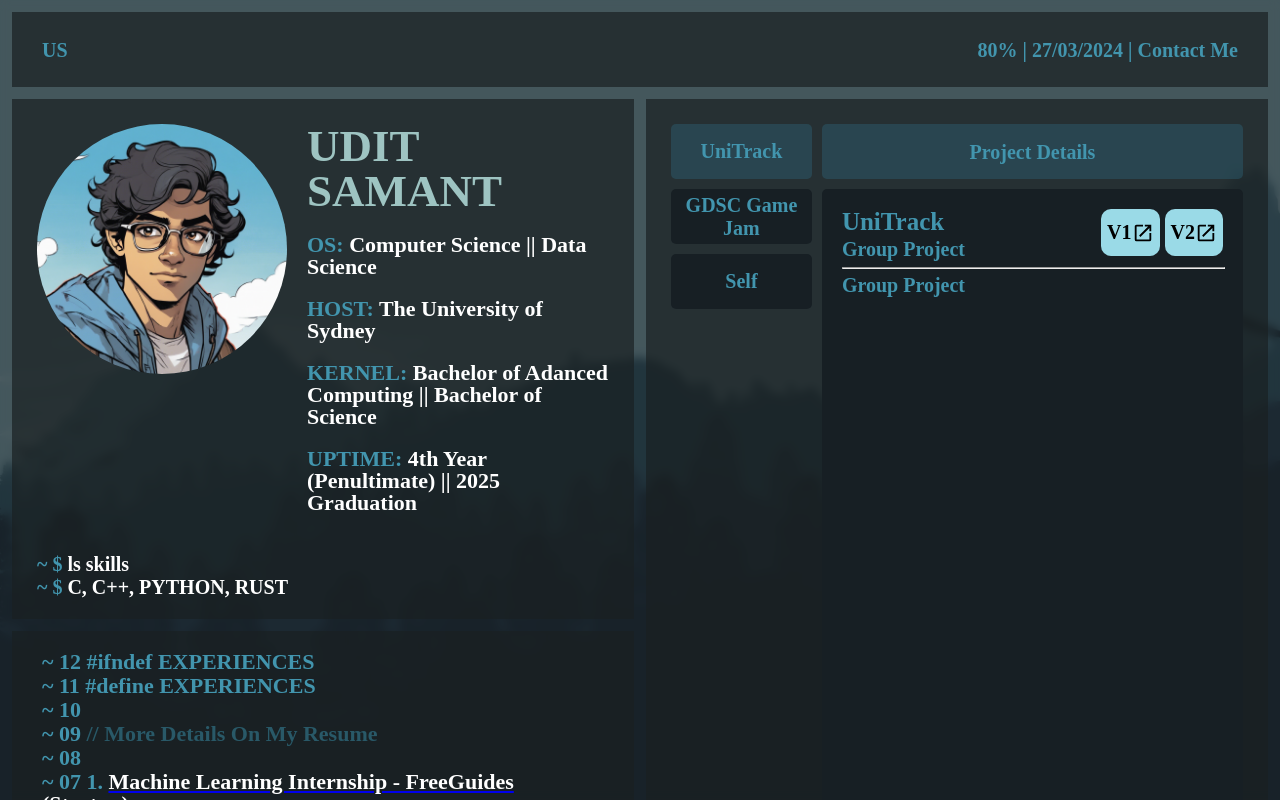
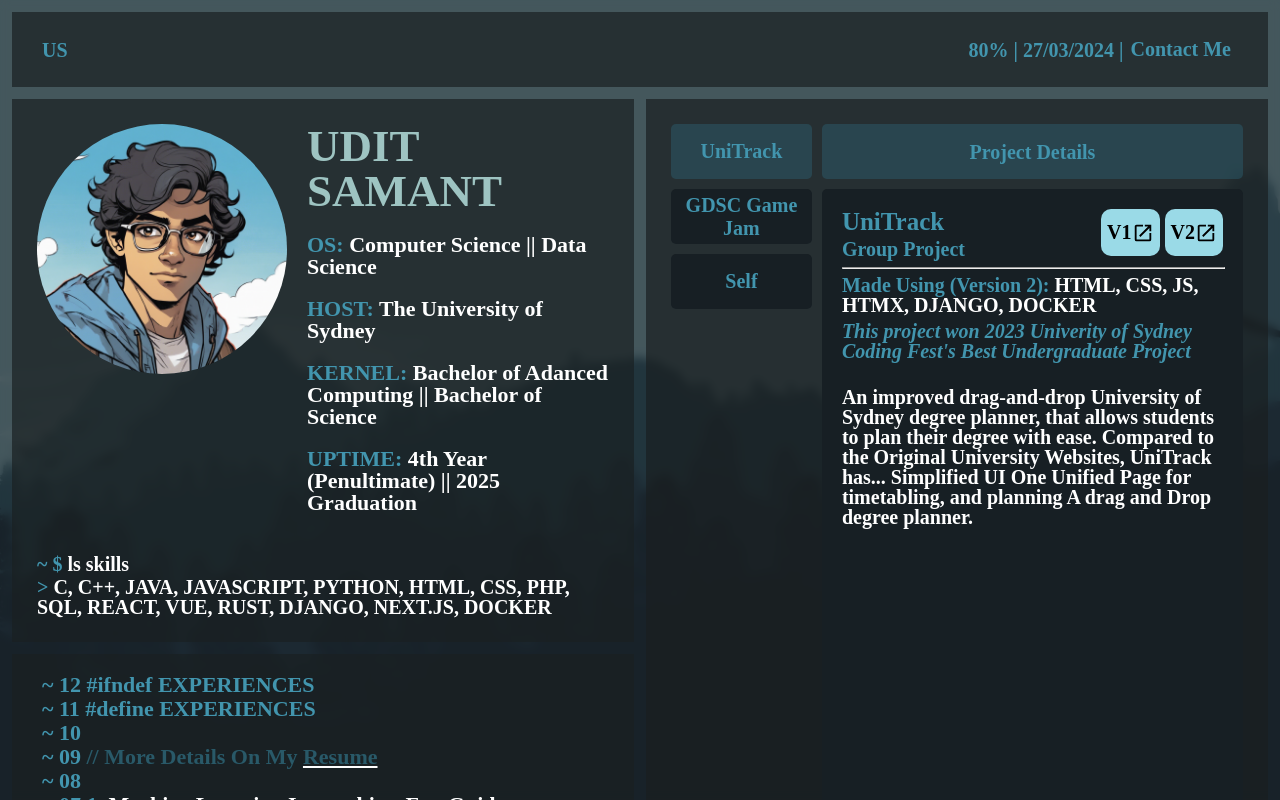
Before and after one commit to GoodGameRuler/personal_website, a Vue app: page / in a window 1280 px wide. Built offline with nearby package versions, Linux system fonts and the light colour scheme.

Commit message:
Add most features
- Add contact me popup
- Add all proj desc
- Add general css fixups

```diff
--- a/src/App.vue
+++ b/src/App.vue
@@ -37,36 +37,47 @@
                   <DevBox />
                   <ExpBox />
                   <div class="proj infoBox">
+                      <div class="singleProjectDetailsTitle projectBox"> Project Details </div>
                       <ProjButton v-for="button in projButtons" :key="button.no" :button="button" :selectedButton="selectedButton" @select-button="handleSelectButton" />
-                      <div class="singleProjectDetailsTitle projectBox"> Project Details </div>
                       <!--  SELF SHOULD BE LAST -->
                       <div v-if="selectedButton === 1" class="singleProjectDescBox projectBox">
                           <div class="projectHeader">
                               <p class="headerText" style="font-size: 25px;"> UniTrack </p>
                               <p class="headerDesc"> Group Project </p>
-                              <button class=""> V1<img src="./assets/link.svg" /> </button>
-                              <button class=""> V2<img src="./assets/link.svg" /> </button>
+                              <button class="linkButton" onclick="window.open('https://unitrack.au/','_blank')"> V1<img src="./assets/link.svg" /> </button>
+                              <button class="linkButton" onclick="window.open('https://github.com/USYDUniTrack/unitrack','_blank')"> V2<img src="./assets/link.svg" /> </button>
                           </div>
                           <hr />
-                          <p> Group Project </p>
+                          <p> Made Using (Version 2): <span style="color: #FFFFFF;"> HTML, CSS, JS, HTMX, DJANGO, DOCKER </span></p>
+                          <p style="font-style: italic;"> This project won 2023 Univerity of Sydney Coding Fest's Best Undergraduate Project </p> <br />
+
+                          <p> <span style="color: #FFFFFF;"> An improved drag-and-drop University of Sydney degree planner, that allows students to plan their degree with ease.
+                              Compared to the Original University Websites, UniTrack has... Simplified UI One Unified Page for timetabling, and planning A drag and Drop degree planner. </span> </p>
 
                       </div>
                       <div v-if="selectedButton === 2" class="singleProjectDescBox projectBox">
                           <div class="projectHeader">
                               <p class="headerText" style="font-size: 25px;"> Google DSC Game Jam </p>
                               <p class="headerDesc"> Team Planned Event </p>
-                              <button class=""> <img src="./assets/link.svg" /> </button>
+                              <button class="linkButton" onclick="window.open('https://github.com/GoodGameRuler/GDSC-PyGame','_blank')"> <img src="./assets/link.svg" /> </button>
                           </div>
                           <hr />
+                          <p> Made Using: <span style="color: #FFFFFF;"> PYGAME, FIGMA </span></p> <br />
+
+                          <p> <span style="color: #FFFFFF;"> A introduction to Game Development workshop that I orchastrated with my team at GDSC, at Google HQ Sydney. It was the opening for our Game Jam Competition. </span> </p> <br />
+                          <p> <span style="color: #FFFFFF;"> The goal was to inspire stuents, to be creative and hopfeully introuce them to a different career option in CS. Here were the results: link. </span> </p>
 
                       </div>
                       <div v-if="selectedButton === 1000" class="singleProjectDescBox projectBox">
                           <div class="projectHeader">
                               <p class="headerText" style="font-size: 25px;"> Portfolio Website </p>
                               <p class="headerDesc"> Individual Project </p>
-                              <button class=""> <img src="./assets/link.svg" /> </button>
+                              <button class="linkButton" onclick="window.open('https://github.com/GoodGameRuler/personal_website','_blank')"> <img src="./assets/link.svg" /> </button>
                           </div>
                           <hr />
+                          <p> Made Using: <span style="color: #FFFFFF;"> HTML, CSS, JS, FIGMA, VUE 3, VERCEL </span></p> <br />
+                          <p> <span style="color: #FFFFFF;"> This personal website was a means for me to realy delve into the creative side of developing apps, while making a website as for my personal brand
+                              . I tried encorporating a terminal esque look, while adding elements of comic books here and there.</span> </p> <br />
 
                       </div>
                   </div>
@@ -80,11 +91,42 @@
 <style>
     @import "./assets/fonts.css";
 
+    button {
+        border: none;
+        background-color: inherit;
+        color: inherit;
+        font-family: inherit;
+        font-weight: inherit;
+        font-size: inherit;
+    }
+
     body {
         font-family: "Source Code Pro";
         font-weight: bold;
         color: #4295AE;
         font-size: 20px;
+    }
+
+    a {
+        text-decoration: underline #FFFFFF;
+        transition: ease 0.5s;
+        color: inherit;
+    }
+
+    a:hover {
+        text-decoration: underline #4295AE;
+
+    }
+
+    ::-webkit-scrollbar {
+        height: 8px;              /* height of horizontal scrollbar ← You're missing this */
+        width: 8px;               /* width of vertical scrollbar */
+        background: rgba(26, 32, 34, 0.9);;
+    }
+
+    ::-webkit-scrollbar-thumb{
+        background: #295968;
+        border-radius: 10px;
     }
 
     p.headerFont {
@@ -145,7 +187,7 @@
         grid-column: 1;
         display: grid;
         gap: 10px;
-        grid-template-rows: 1fr 50px;
+        grid-template-rows: 1fr auto;
         grid-template-columns: 1fr 2fr;
     }
 
@@ -213,10 +255,7 @@
         margin-bottom: 2px;
     }
 
-    .projectHeader > button {
-        grid-row: 1 / 10;
-        margin-bottom: 5px;
-        border-radius: 10px;
+    .linkButton {
         color: #000000;
         background-color: #9ADAE7;
         font-size: 20px;
@@ -227,6 +266,18 @@
         justify-content: center;
         align-items: center;
         min-width: 50px;
+        transition: all ease 0.2s;
+    }
+
+    .linkButton:active {
+        color: #000000;
+        background-color: #FFFFFF;
+    }
+
+    .projectHeader > button {
+        grid-row: 1 / 10;
+        margin-bottom: 5px;
+        border-radius: 10px;
     }
 
     button > img {
@@ -238,6 +289,12 @@
         margin-bottom: 2px;
     }
 
+
+    .singleProjectsTitle {
+        background-color: rgba(45, 104, 122, 0.4);
+        grid-column: 2;
+        grid-row: 1;
+    }
 
     .singleProjectDetailsTitle {
         background-color: rgba(45, 104, 122, 0.4);
--- a/src/components/DevBox.vue
+++ b/src/components/DevBox.vue
@@ -15,7 +15,7 @@
         </div>
         <div class="skills devBox">
             <p style="margin-bottom: 3px;"> ~ $ <span style="color: #FFFFFF;"> ls skills </span></p>
-            <p> ~ $ <span style="color: #FFFFFF;"> C, C++, PYTHON, RUST </span></p>
+            <p> &#62; <span style="color: #FFFFFF;"> C, C++, JAVA, JAVASCRIPT, PYTHON, HTML, CSS, PHP, SQL, REACT, VUE, RUST, DJANGO, NEXT.JS, DOCKER </span></p>
         </div>
     </div>
 </template>
--- a/src/components/ExpBox.vue
+++ b/src/components/ExpBox.vue
@@ -7,7 +7,7 @@
             <p> ~ 12 #ifndef EXPERIENCES</p>
             <p> ~ 11 #define EXPERIENCES </p>
             <p> ~ 10  </p>
-            <p> ~ 09  <span style="color: #295968;"> // More Details On My Resume </span></p>
+            <p> ~ 09  <span style="color: #295968;"> // More Details On My <a href="/src/assets/Technical Resume-Udit Samant.pdf" download="Technical Resume - Udit Samant.pdf"> Resume </a></span></p>
             <p> ~ 08  </p>
             <p> ~ 07  1. <a href="#"> <span style="color: #FFFFFF;"> Machine Learning Internship - FreeGuides (Startup) </span> </a> </p>
             <p> ~ 06  </p>
@@ -65,6 +65,15 @@
 </template>
 
 <style>
+
+    .cvButton {
+        position: float;
+        top: 10px;
+        right: 10px;
+        width: 75px;
+        border-radius: 5px;
+    }
+
     .exp {
         grid-row: 3;
         grid-column: 1;
@@ -78,7 +87,7 @@
         flex-direction: column;
         height: 40vh;
         min-height: 340px;
-        overflow: hidden;
+        overflow-y: auto;
     }
 
     .vimLuaLine {
--- a/src/components/TopBar.vue
+++ b/src/components/TopBar.vue
@@ -1,14 +1,87 @@
 <script setup>
+    import { ref } from 'vue';
+
+    const show = ref(false);
+
+
+
 </script>
 
 <template>
     <div class="topBar">
         <div class="rightTopBar"> US </div>
-        <div class="leftTopBar"> 80% | 27/03/2024 | Contact Me </div>
+        <div class="leftTopBar"> 80% | 27/03/2024 | <button class="topBarButton" @click="show = true"> Contact Me </button> </div>
+
+        <div v-if="show" class="modal contactMeModal" @click="show = false">
+            <div class="modalContents">
+                <p class="modalHeader"> Say Hello! </p>
+                <hr />
+                <p> I am overseas at the moment. If I don't receive your call feel free to contact me on any of my other contacts </p> <br />
+                <p> Email: udit.samant@gmail.com </p>
+                <p> Mobile: +61 434 577 928 </p>
+
+                <p> Instagram: some_ant02 </p>
+                <p> Facebook: Udit Samant </p>
+
+            </div>
+        </div>
+
     </div>
 </template>
 
 <style>
+
+    .topBarButton {
+        padding: 5px;
+        border-radius: 5px;
+        transition: ease 0.5s;
+        margin: 2px;
+    }
+
+    .topBarButton:hover {
+        background-color: rgba(255, 255, 255);
+
+    }
+
+    .modal {
+        background-color: rgba(0, 0, 0, 0.4);
+        z-index: 999;
+        height: 100vh;
+        width: 100vw;
+        position: absolute;
+        top: 0px;
+        left: 0px;
+        overflow: hidden;
+        overscroll-behavior: contain;
+        display: grid;
+        grid-template-rows: 1fr auto 1fr;
+        grid-template-columns: 1fr auto 1fr;
+    }
+
+    .modalContents {
+        grid-row: 2;
+        grid-column: 2;
+        background-color: rgb(45, 104, 122);
+        color: #FFFFFF;
+        min-width: 400px;
+        max-width: 700px;
+        display: flex;
+        flex-direction: column;
+        padding: 20px;
+        border-radius: 15px;
+        border: solid 1px white;
+    }
+
+    .modalContents > p {
+        margin-bottom: 3px;
+
+    }
+
+    .modalHeader {
+        font-size: 30px;
+
+    }
+
     .topBar {
         grid-row: 1;
         grid-column: 1 / 3;
@@ -21,6 +94,7 @@
     .leftTopBar {
         flex: 1;
         display: flex;
+        align-items: center;
         justify-content: right;
 
     }
```
Also changed, not shown: 1 other file (tests, documents, lock files or other folders). Lines whose indentation alone changed are shown as unchanged.
